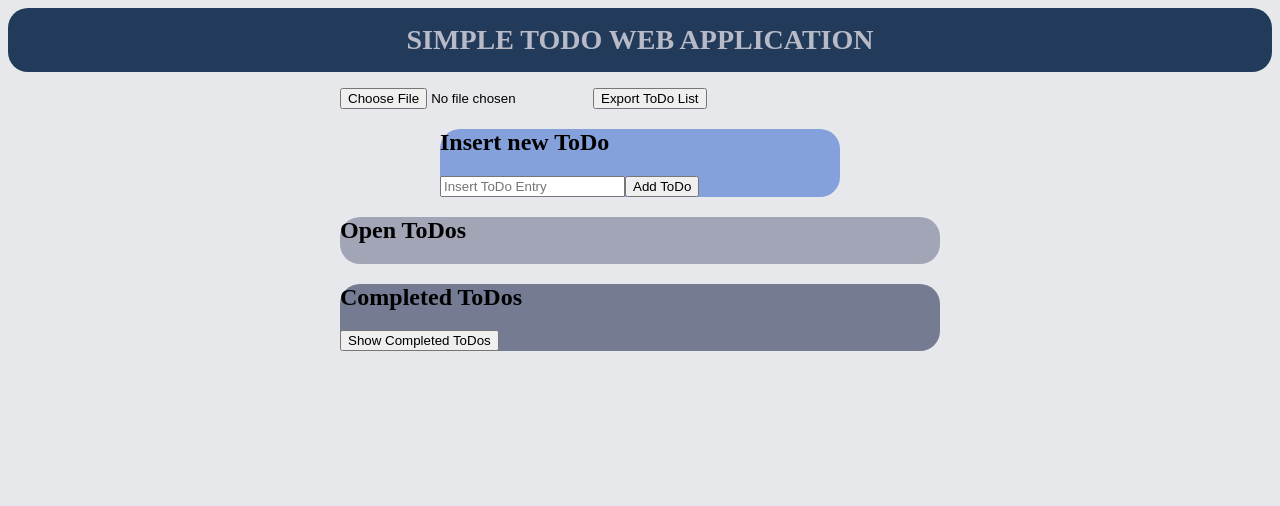
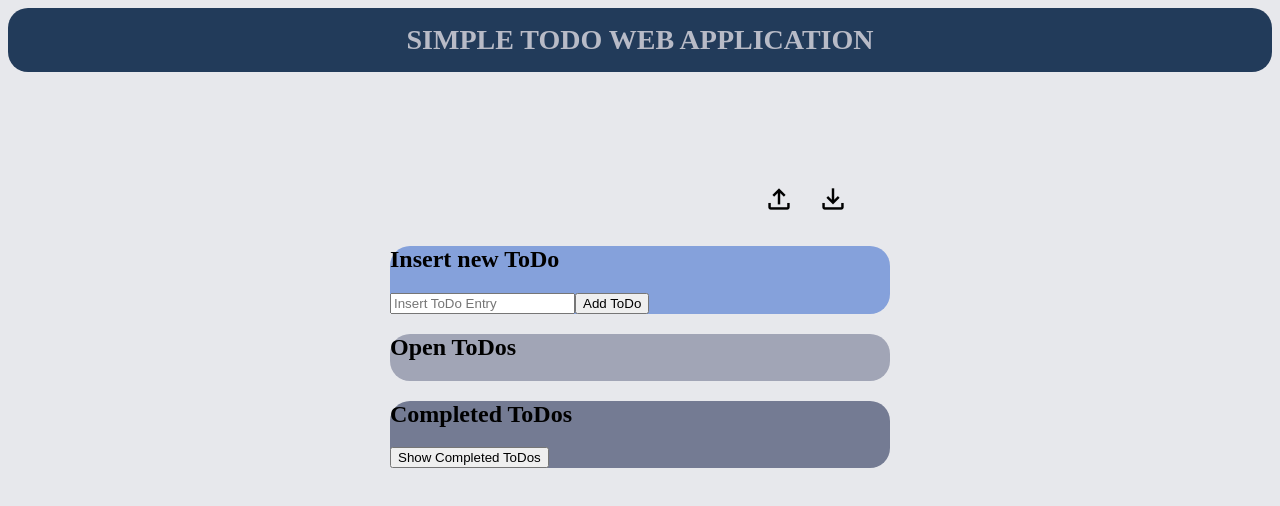
Before and after one commit to Morn98/ToDoWebApp, an Angular app in the folder todo-web-app/: page / in a window 1280 px wide. Shown: the top 506 px of the page. Built offline with nearby package versions, Linux system fonts and the light colour scheme.

Commit message:
changed buttons to icons

```diff
--- a/todo-web-app/src/app/app.component.html
+++ b/todo-web-app/src/app/app.component.html
@@ -1,3 +1,7 @@
+<head>
+  <link rel="stylesheet" href="https://fonts.googleapis.com/css2?family=Material+Symbols+Outlined:opsz,wght,FILL,GRAD@20..48,100..700,0..1,-50..200" />
+</head>
+
 <header>
   <div class="header-text">
     Simple ToDo Web Application
@@ -7,8 +11,19 @@
 <div class="todo-container">
 
   <div class="import-export">
-    <input type="file" id="fileToDoInput" (change)="handleFileInput($event)">
-    <button (click)="exportToDoEntries()">Export ToDo List</button>
+    <label for="importToDoEntries">
+      <span class="material-symbols-outlined">
+        upload
+      </span>
+    </label>
+    <input type="file" id="importToDoEntries" (change)="handleFileInput($event)" style="display: none">
+
+    <label for="exportToDoEntries">
+      <span class="material-symbols-outlined">
+        download
+      </span>
+    </label>
+    <button id="exportToDoEntries" (click)="exportToDoEntries()" style="display: none">Export ToDo List</button>
   </div>
 
   <div class="insert-container">
--- a/todo-web-app/src/app/app.component.scss
+++ b/todo-web-app/src/app/app.component.scss
@@ -18,15 +18,14 @@ header {
 }
 
 .todo-container {
-    max-width: 600px;
-    padding: 1em;
+    max-width: 500px;
+    padding: 100px;
     margin: 0 auto;
 }
 
 .insert-container {
     background-color: #85a1db;
     border-radius: 20px;
-    max-width: 400px;
     margin: 1em auto;
 }
 
@@ -41,3 +40,22 @@ header {
     border-radius: 20px;
     margin: 1em auto;
 }
+
+.import-export {
+    display: flex;
+    justify-content: flex-end;
+    padding: 0 30px 0 0;
+}
+
+.material-symbols-outlined {
+    font-size: 32px;
+    padding: 10px;
+    border: 1px solid transparent;
+    transition: color 0.3s ease, border-color 0.3s ease;
+}
+
+.material-symbols-outlined:hover {
+    color: #b8bbc7;
+    border-color: #b8bbc7;
+    cursor: pointer;
+}
```
